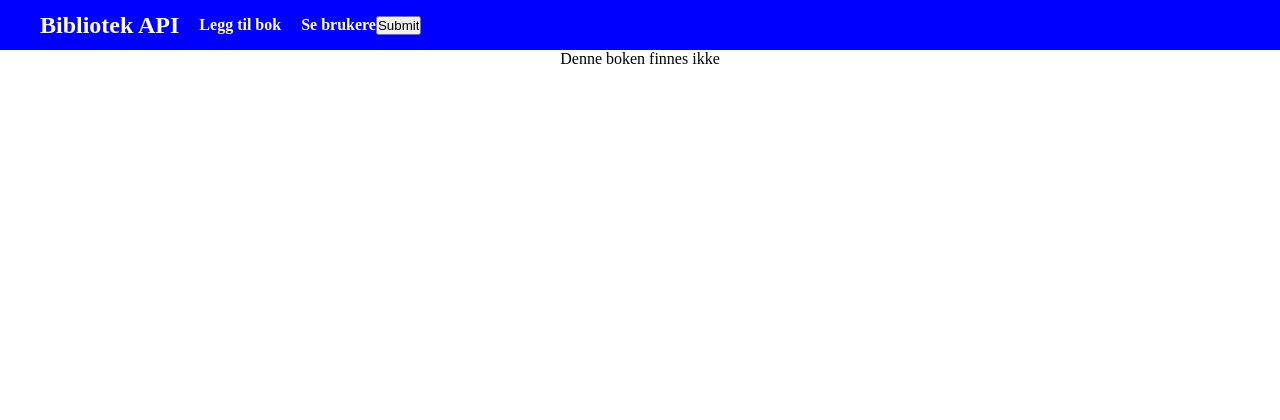
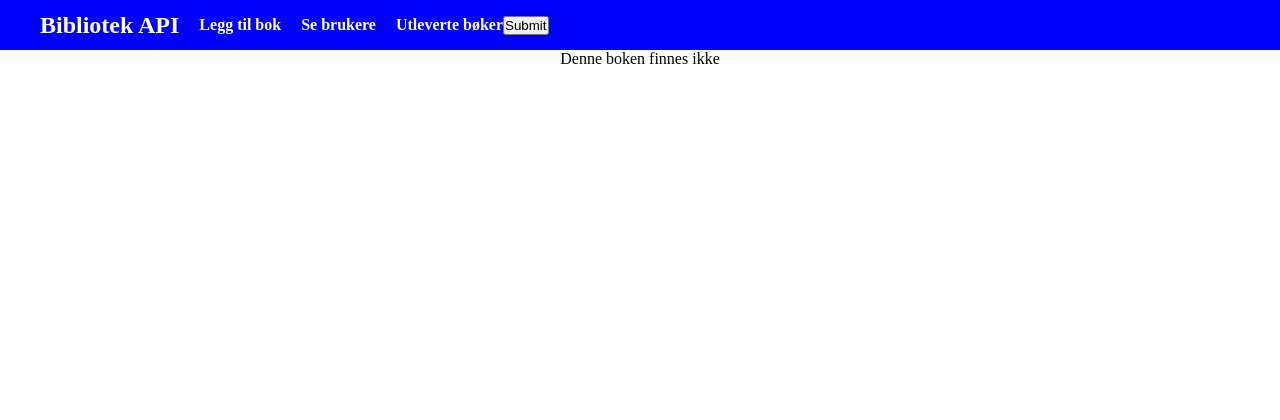
Before and after one commit to albertwojcicki/eksamen2INF, a Flask app: page /bok/1 in a window 1280 px wide. Shown: the top 420 px of the page. Run offline with Flask 3, Linux system fonts and the light colour scheme; data that the repository does not hold is empty.

Commit message:
la til link til unreturned_books.html

```diff
--- a/client/templates/base.html
+++ b/client/templates/base.html
@@ -12,6 +12,7 @@
         <h2><a href="/" class="a-header">Bibliotek API</a></h2>
         <h4><a href="/leggtilbok_side"class="a-header">Legg til bok</a></h4>
         <h4><a href="/se_brukere"class="a-header">Se brukere</a></h4>
+        <h4><a href="/show_unreturned_books"class="a-header">Utleverte bøker</a></h4>
         <form action="{{ url_for('innlever')}}" method="get">
             <input type="submit">
         </form>
```
